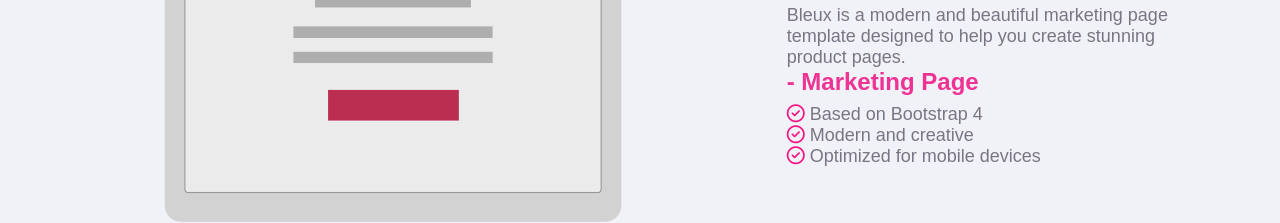
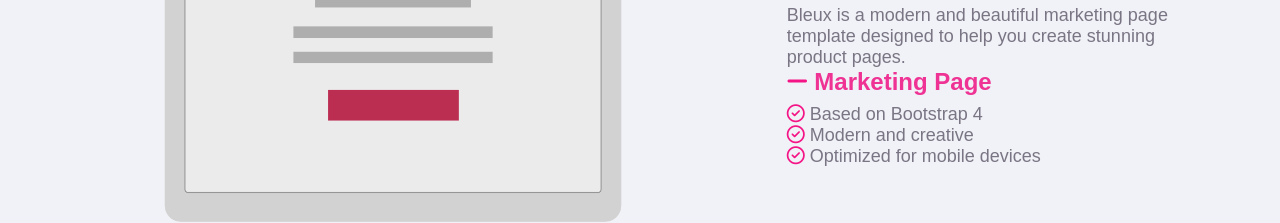
Before and after one commit to Diegovalencia456/proyecto-bluex, a plain HTML site: page index.html in a window 1280 px wide. Shown: the part 1160-1383 px from the top of the page. Drawn offline with Linux system fonts and the light colour scheme.

Commit message:
index.html

```diff
--- a/index.html
+++ b/index.html
@@ -55,7 +55,7 @@
             <div class="pc-texto">
                 <h3>Alpha Screenchot</h3>
                 <p>Bleux is a modern and beautiful marketing page template designed to help you create stunning product pages.</p>
-                <h4>- Marketing Page</h4>
+                <h4><i class="fa-solid fa-minus" style="color: #f41486;"></i> Marketing Page</h4>
                 <p><i class="fa-regular fa-circle-check" style="color: #f41486;"></i> Based on Bootstrap 4</p>
                 <p><i class="fa-regular fa-circle-check" style="color: #f41486;"></i> Modern and creative</p>
                 <p><i class="fa-regular fa-circle-check" style="color: #f41486;"></i> Optimized for mobile devices</p>
```
